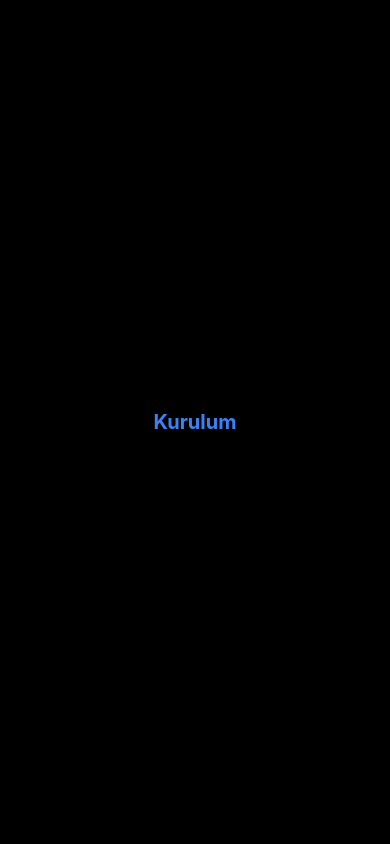
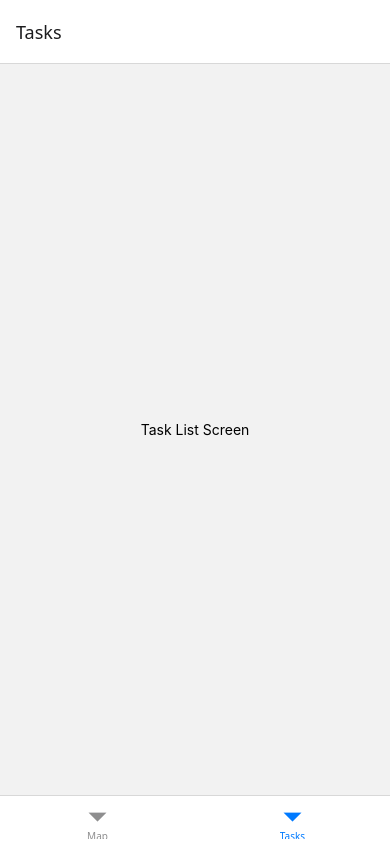
Before and after one commit to sevinckocak/FieldLog, a React Native app: screen /Tasks in a window 390 px wide. Built offline with nearby package versions, Linux system fonts and the light colour scheme.

Commit message:
feat(navigation): add bottom tab navigator with Map and Tasks screens
- Add RootNavigator with NavigationContainer
- Add TabNavigator with bottom tabs
- Add placeholder MapScreen and TaskListScreen
- Update App.tsx to use RootNavigator

```diff
--- a/App.tsx
+++ b/App.tsx
@@ -1,10 +1,12 @@
+import { SafeAreaProvider } from "react-native-safe-area-context";
 import "./global.css";
 import { Text, View } from "react-native";
+import RootNavigator from "./src/navigation/RootNavigator";
 
 export default function App() {
   return (
-    <View className="flex-1 items-center justify-center bg-black">
-      <Text className="text-xl font-bold text-blue-500">Kurulum</Text>
-    </View>
+    <SafeAreaProvider>
+      <RootNavigator />
+    </SafeAreaProvider>
   );
 }
--- a/package.json
+++ b/package.json
@@ -9,15 +9,17 @@
     "web": "expo start --web"
   },
   "dependencies": {
-    "@react-navigation/bottom-tabs": "^7.16.0",
+    "@react-navigation/bottom-tabs": "^7.16.1",
     "@react-navigation/native": "^7.2.4",
     "babel-preset-expo": "^55.0.21",
     "expo": "~54.0.33",
+    "expo-location": "~19.0.8",
     "expo-status-bar": "~3.0.9",
     "nativewind": "^4.2.3",
     "prettier-plugin-tailwindcss": "^0.5.14",
     "react": "19.1.0",
     "react-native": "0.81.5",
+    "react-native-maps": "1.20.1",
     "react-native-reanimated": "^4.3.1",
     "react-native-safe-area-context": "~5.6.0",
     "react-native-screens": "~4.16.0",
--- /dev/null
+++ b/src/features/map/screens/MapScreen.tsx
@@ -0,0 +1,9 @@
+import { Text, View } from "react-native";
+
+export default function MapScreen() {
+  return (
+    <View style={{ flex: 1, justifyContent: "center", alignItems: "center" }}>
+      <Text>Map Screen</Text>
+    </View>
+  );
+}
--- /dev/null
+++ b/src/features/tasks/screens/TaskListScreen.tsx
@@ -0,0 +1,9 @@
+import { Text, View } from "react-native";
+
+export default function TaskListScreen() {
+  return (
+    <View style={{ flex: 1, justifyContent: "center", alignItems: "center" }}>
+      <Text>Task List Screen</Text>
+    </View>
+  );
+}
--- /dev/null
+++ b/src/navigation/RootNavigator.tsx
@@ -0,0 +1,10 @@
+import { NavigationContainer } from "@react-navigation/native";
+import TabNavigator from "./TabNavigator";
+
+export default function RootNavigator() {
+  return (
+    <NavigationContainer>
+      <TabNavigator />
+    </NavigationContainer>
+  );
+}
--- /dev/null
+++ b/src/navigation/TabNavigator.tsx
@@ -0,0 +1,12 @@
+import { createBottomTabNavigator } from "@react-navigation/bottom-tabs";
+import MapScreen from "../features/map/screens/MapScreen";
+import TaskListScreen from "../features/tasks/screens/TaskListScreen";
+const Tab = createBottomTabNavigator();
+export default function TabNavigator() {
+  return (
+    <Tab.Navigator>
+      <Tab.Screen name="Map" component={MapScreen} />
+      <Tab.Screen name="Tasks" component={TaskListScreen} />
+    </Tab.Navigator>
+  );
+}
```
Also changed, not shown: src/types/index.ts (added, +10 -0 lines), 1 other file (tests, documents, lock files or other folders).
